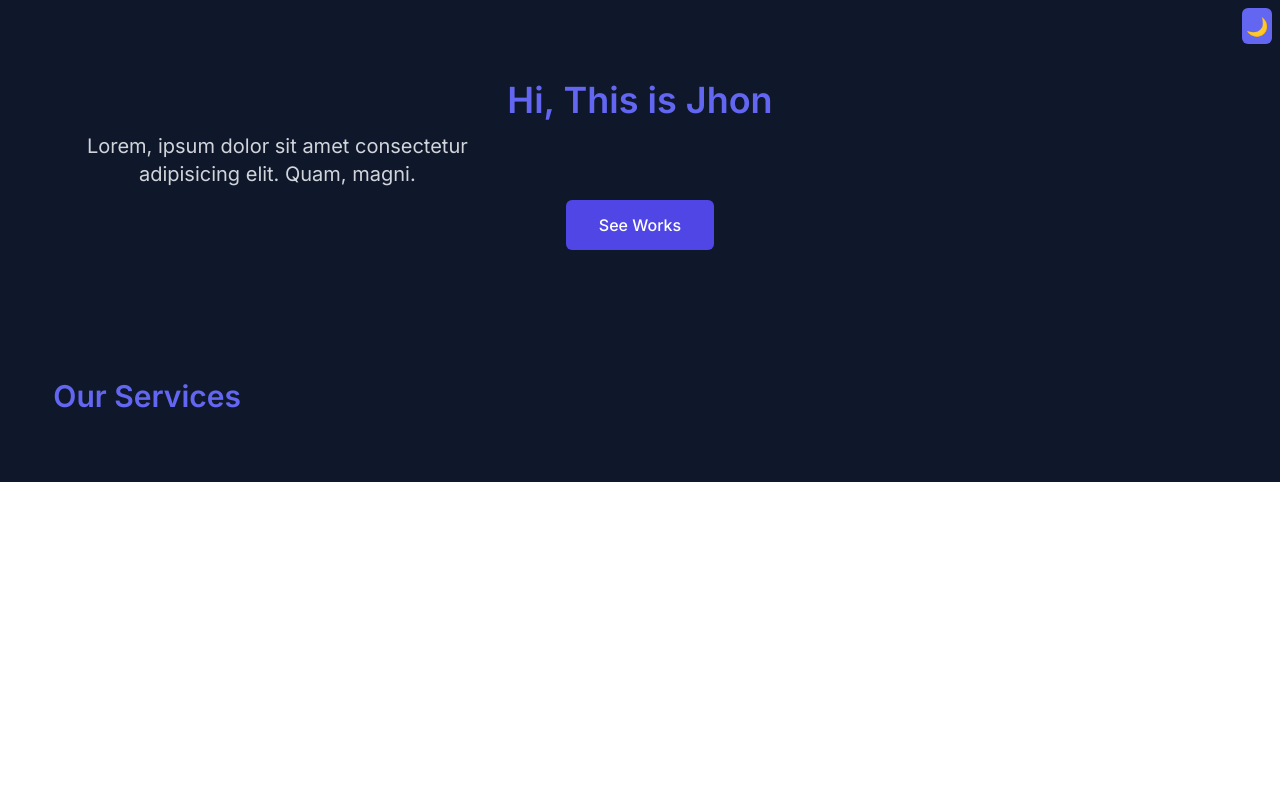
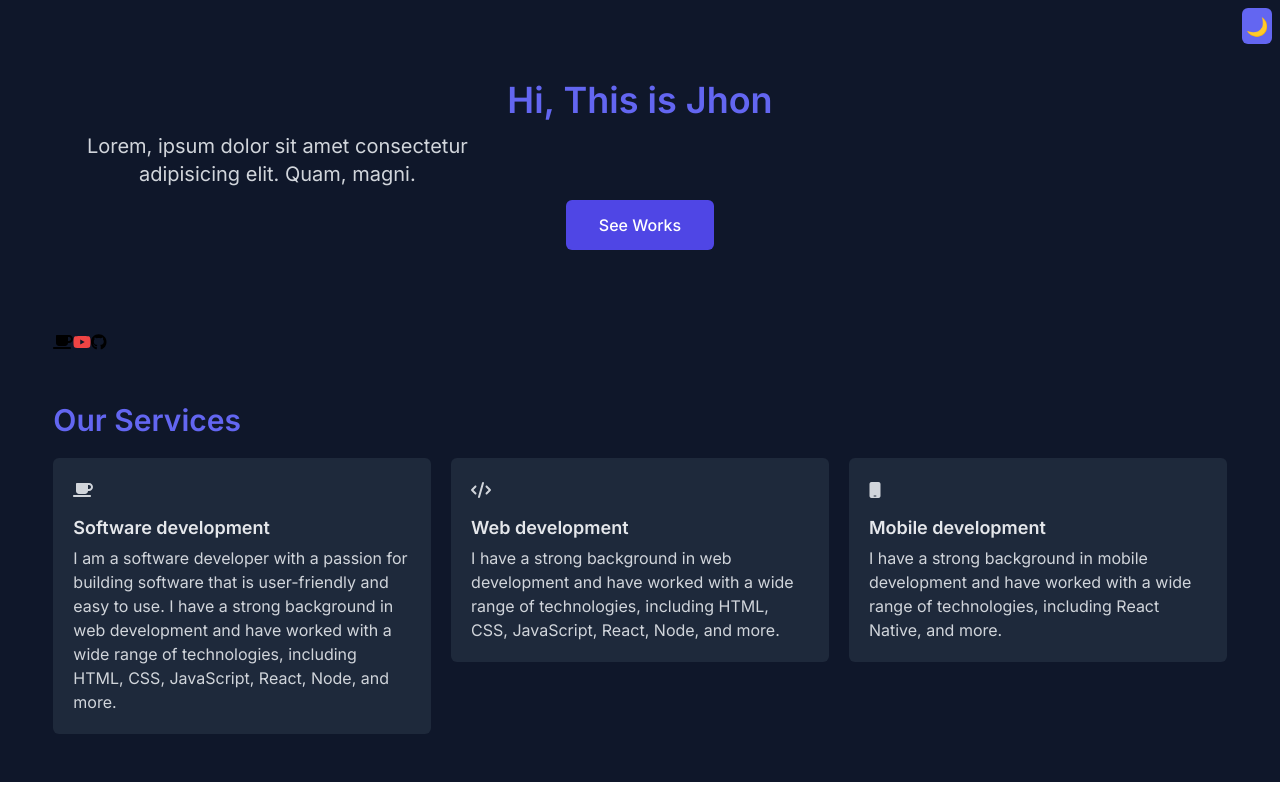
Before and after one commit to JhonCodeU/vue-tailwind-portfolio, a Vue app: page / in a window 1280 px wide. Built offline with nearby package versions, Linux system fonts and the light colour scheme.

Commit message:
services components done

```diff
--- a/package.json
+++ b/package.json
@@ -8,6 +8,10 @@
     "preview": "vite preview"
   },
   "dependencies": {
+    "@fortawesome/fontawesome-svg-core": "^6.1.1",
+    "@fortawesome/free-brands-svg-icons": "^6.1.1",
+    "@fortawesome/free-solid-svg-icons": "^6.1.1",
+    "@fortawesome/vue-fontawesome": "^3.0.1",
     "vue": "^3.2.25"
   },
   "devDependencies": {
--- a/src/App.vue
+++ b/src/App.vue
@@ -36,6 +36,9 @@ const handleThemeSwitch = () => {
 <div class="font-inter bg:white dark:bg-slate-900">
   <div class="max-2-5xl mx-auto w-11/12">
     <HeroSection />
+        <fa icon="coffee"/>
+        <fa class="text-red-500" :icon="['fab','youtube']"/>
+        <fa :icon="['fab','github']"/>
     <Services />
   </div>
 </div>
--- a/src/components/Services.vue
+++ b/src/components/Services.vue
@@ -1,18 +1,27 @@
 <template>
 <div class="py-12">
     <SectionTitle :title="title"></SectionTitle>
+    <div class="grid grid-cols-1 md:grid-cols-2 lg:grid-cols-3 gap-5">
+        <div v-for="item in services" :key="item.id">
+            <ServiceItem :title="item.title" :icon="item.icon" :description="item.description"/>
+        </div>
+    </div>
 </div>
 </template>
 <script>
 import SectionTitle from "./SectionTitle.vue"
+import ServiceItem from "./serviceItem.vue"
+import services from "../data/services"
 export default {
     name: "Services",
     components: {
-        SectionTitle
+        SectionTitle,
+        ServiceItem
     },
     data() {
         return {
-            title: 'Our Services'
+            title: 'Our Services',
+            services
         }
     },
 }
--- /dev/null
+++ b/src/components/serviceItem.vue
@@ -0,0 +1,29 @@
+<template>
+    <div class="bg-slate-300 hover:bg-slate-200 dark:bg-slate-800 dark:hover:bg-slate-700
+    p-5 hover:-translate-y-2 transition transform rounded-md">
+        <div class="text-gray-800 dark:text-gray-300 w-6 h-6 mb-3">
+            <fa :icon="icon"/>
+        </div>
+        <h1 class="font-semibold text-lg text-gray-600 dark:text-gray-200 mb-1">{{title}}</h1>
+        <p class="text-md text-gray-600 dark:text-gray-300">{{description}}</p>
+    </div>
+</template>
+<script>
+export default {
+    name: "ServiceItem",
+    props: {
+        title: {
+            type: String,
+            required: true
+        },
+        icon: {
+            type: String,
+            required: true
+        },
+        description: {
+            type: String,
+            required: true
+        }
+    },
+}
+</script>
--- a/src/data/services.js
+++ b/src/data/services.js
@@ -2,5 +2,16 @@ export default [
     {
         title: "Software development",
         description: "I am a software developer with a passion for building software that is user-friendly and easy to use. I have a strong background in web development and have worked with a wide range of technologies, including HTML, CSS, JavaScript, React, Node, and more.",
+        icon: "coffee"
+    },
+    {
+        title: "Web development",
+        description: "I have a strong background in web development and have worked with a wide range of technologies, including HTML, CSS, JavaScript, React, Node, and more.",
+        icon: "code"
+    },
+    {
+        title: "Mobile development",
+        description: "I have a strong background in mobile development and have worked with a wide range of technologies, including React Native, and more.",
+        icon: "mobile"
     }
 ]
--- a/src/main.js
+++ b/src/main.js
@@ -1,5 +1,13 @@
 import { createApp } from 'vue'
+import './styles/tailwind.css'
+import { FontAwesomeIcon } from '@fortawesome/vue-fontawesome'
+import { library } from '@fortawesome/fontawesome-svg-core'
+import { fas } from '@fortawesome/free-solid-svg-icons'
+import { fab } from '@fortawesome/free-brands-svg-icons'
 import App from './App.vue'
-import './styles/tailwind.css'
 
-createApp(App).mount('#app')
+library.add(fas, fab)
+
+const app = createApp(App)
+app.component('fa', FontAwesomeIcon)
+app.mount('#app')
```
Also changed, not shown: 1 other file (tests, documents, lock files or other folders).
